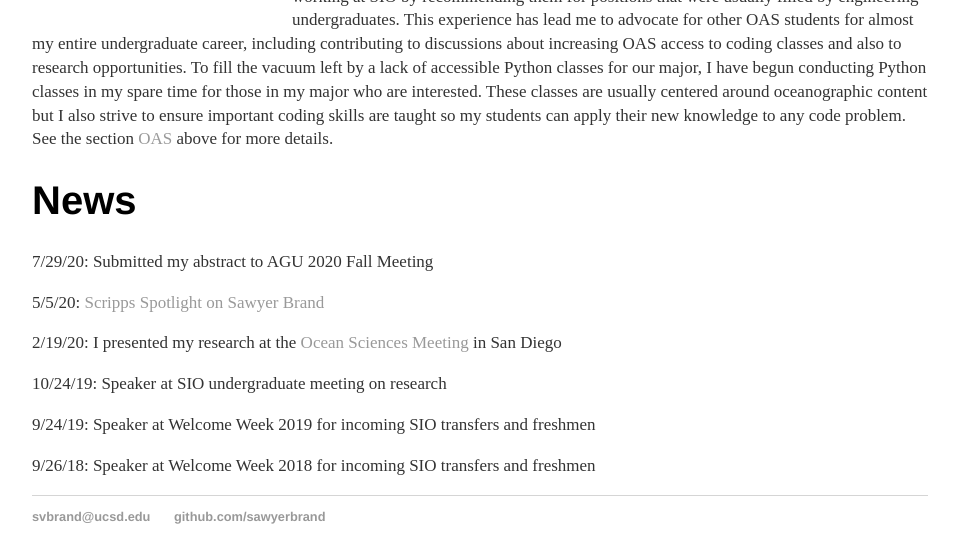
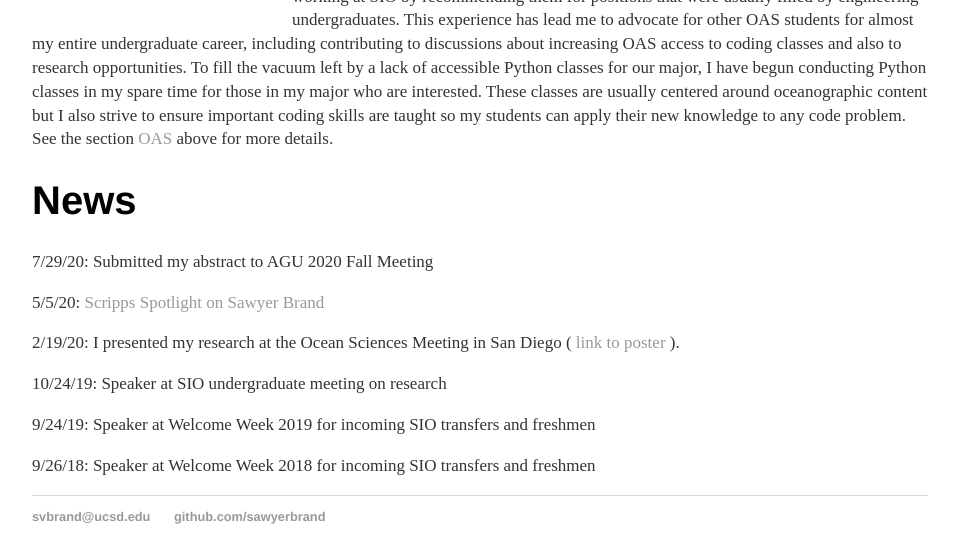
Before and after one commit to SawyerBrand/SawyerBrand.github.io, a Jekyll site: the page built from index.html, in a window 1280 px wide, cut to the strip 518-1069 px from the top of the page. Shown: the whole strip, without its empty margins (160-1119 px from the left). Built offline with Jekyll 4.4.1, drawn with Linux system fonts in a browser that asks for light colours.

Commit message:
Update index.html

```diff
--- a/index.html
+++ b/index.html
@@ -37,7 +37,7 @@ title: Sawyer Brand
 	<h1 "font-size:30px">News</h1>
 			<p style="font-size:17px">7/29/20: Submitted my abstract to AGU 2020 Fall Meeting</p>
 			<P style="font-size:17px">5/5/20: <a href="https://scripps.ucsd.edu/news/scripps-student-spotlight-sawyer-brand">Scripps Spotlight on Sawyer Brand</a>
-			<p style="font-size:17px">2/19/20: I presented my research at the  <a href="/OSM">Ocean Sciences Meeting</a> in San Diego</p>
+			<p style="font-size:17px">2/19/20: I presented my research at the Ocean Sciences Meeting in San Diego ( <a href="/OSM">link to poster</a> ).</p>
 			<p style="font-size:17px">10/24/19: Speaker at SIO undergraduate meeting on research</p>
 			<p style="font-size:17px">9/24/19: Speaker at Welcome Week 2019 for incoming SIO transfers and freshmen</p>
 			<p style="font-size:17px">9/26/18: Speaker at Welcome Week 2018 for incoming SIO transfers and freshmen</p>
```
